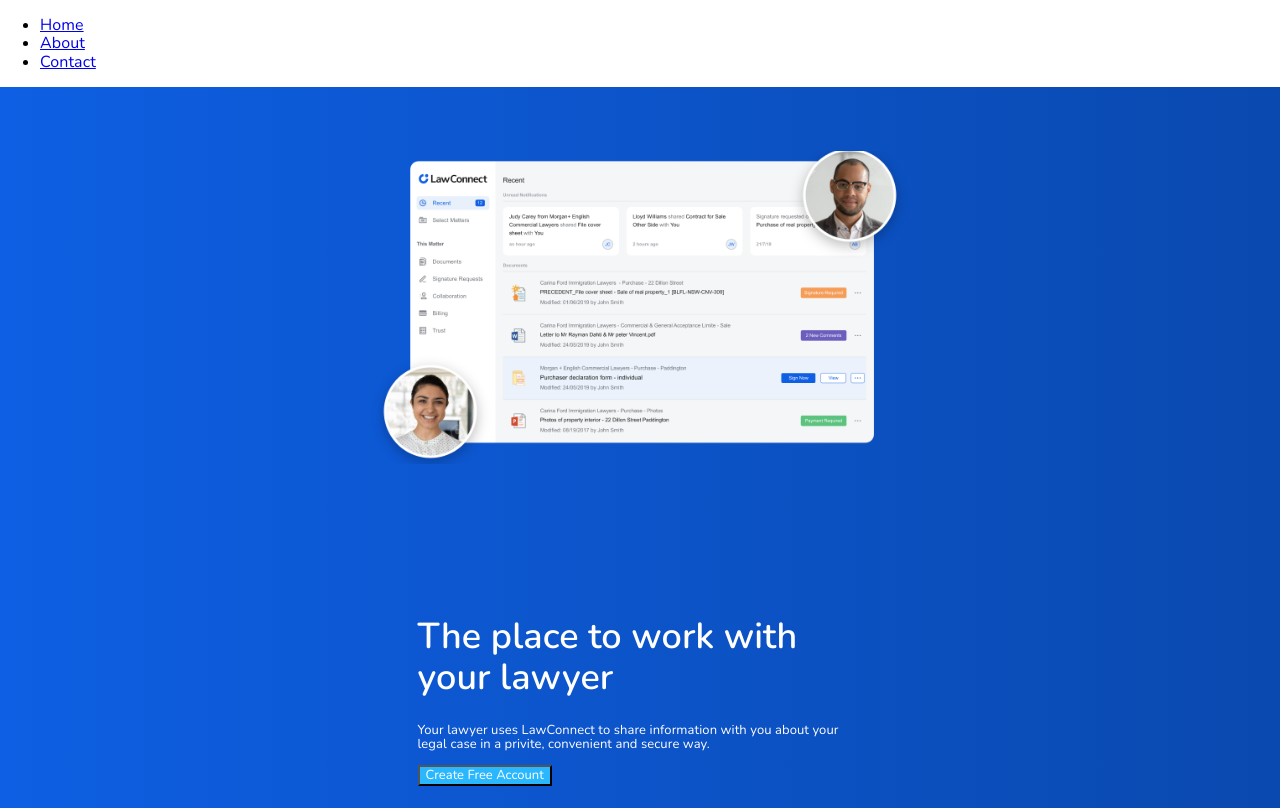
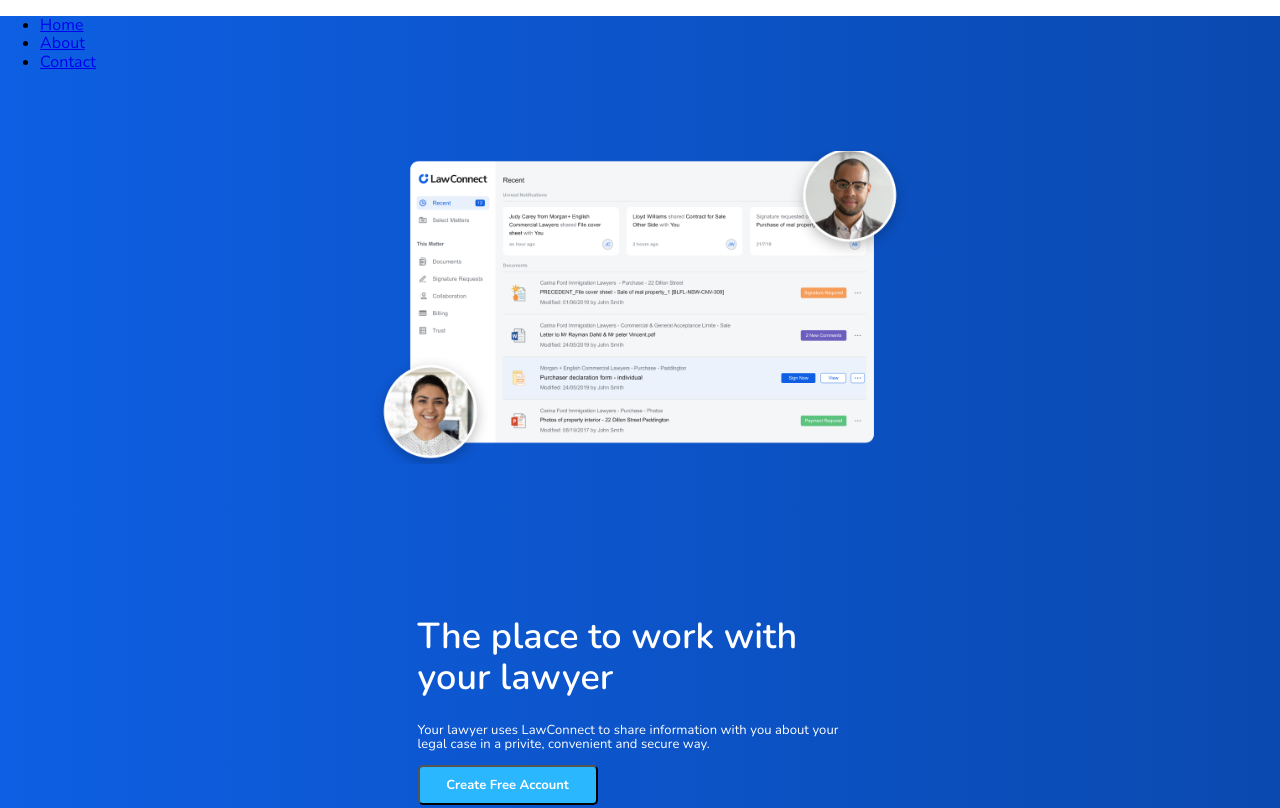
Before and after one commit to rezkibimo/LeapDev-Activity-2-Code, a Gatsby site: page / in a window 1280 px wide. Shown: the top 808 px of the page. Built offline with nearby package versions, Linux system fonts and the light colour scheme; Gatsby itself is replaced by a stand-in of ours.

Commit message:
styling fix

```diff
--- a/src/pages/index.js
+++ b/src/pages/index.js
@@ -8,6 +8,7 @@
 export default function Home() {
   return <div>
 
+    <div className="headerSize">
       <nav class="menu">
         <ul>
           <li><a href="#">Home</a></li>
@@ -33,6 +34,7 @@
         </div>
 
       </header>
+    </div>
 
     <CardSection />
 
--- a/src/style/index.scss
+++ b/src/style/index.scss
@@ -5,20 +5,32 @@
     no-repeat padding-box;
 }
 
+.headerSize {
+  min-height: 75vh;
+  background: linear-gradient(
+    90deg,
+    $primary-vivid-blue 0%,
+    $secondary-dark-blue 100%
+  );
+}
+
 header {
-  background: linear-gradient(90deg, rgba(14,95,227,1) 0%, rgba(10,73,175,1) 100%);
   text-align: center;
   padding-top: 64px;
   padding-bottom: 64px;
-  div{
+  div {
     flex-wrap: wrap-reverse;
     margin-left: 5%;
     margin-right: 5%;
   }
-  button{
+  button {
     color: white;
+    font-weight: 700;
     background-color: $secondary-sky-blue;
     display: inline-block;
+    width: 180px;
+    height: 40px;
+    border-radius: 5px;
   }
 }
 
@@ -39,7 +51,7 @@
   text-align: left;
 }
 
-.headerTextBox{
+.headerTextBox {
   font-size: small;
   color: white;
   text-align: left;
--- a/src/style/jumbotron.scss
+++ b/src/style/jumbotron.scss
@@ -30,7 +30,7 @@
 }
 
 .imgColoumn {
-  width: 445px;
+  width: 445px !important;
 }
 
 .textBox {
```
Lines whose indentation alone changed are shown as unchanged.
